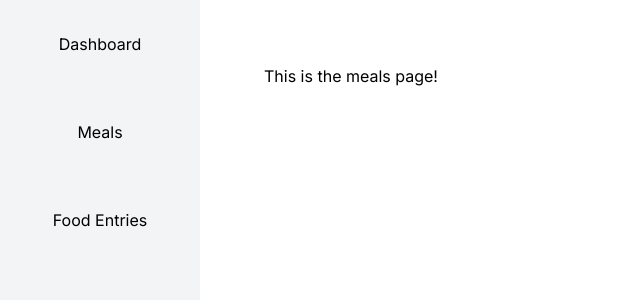
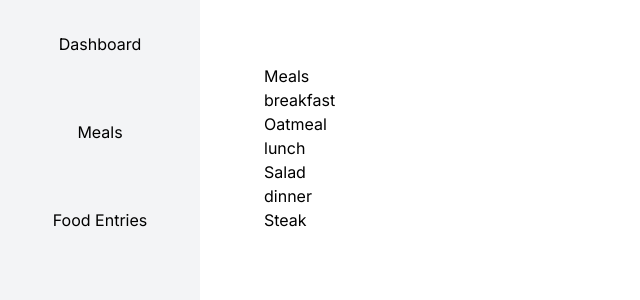
Before and after one commit to reed756/food-diary, a Next.js app: page /dashboard/meals in a window 1280 px wide. Shown: the top 300 px of the page, without its empty margins (0-640 px from the left). Built offline with nearby package versions, Linux system fonts and the light colour scheme.

Commit message:
add meal type and update meals page

```diff
--- a/src/app/dashboard/meals/page.tsx
+++ b/src/app/dashboard/meals/page.tsx
@@ -1,3 +1,72 @@
+import { MEALTYPE } from '@/app/lib/definitions';
+
 export default function Page() {
-  return <h1>This is the meals page!</h1>;
+  const meals = [
+    {
+      id: 0,
+      day_id: 0,
+      type: MEALTYPE.BREAKFAST,
+      createdAt: new Date(),
+      updatedAt: new Date(),
+      foods: [
+        {
+          id: 0,
+          meal_id: 0,
+          name: 'Oatmeal',
+          createdAt: new Date(),
+          updatedAt: new Date()
+        }
+      ]
+    },
+    {
+      id: 1,
+      day_id: 0,
+      type: MEALTYPE.LUNCH,
+      createdAt: new Date(),
+      updatedAt: new Date(),
+      foods: [
+        {
+          id: 1,
+          meal_id: 1,
+          name: 'Salad',
+          createdAt: new Date(),
+          updatedAt: new Date()
+        }
+      ]
+    },
+    {
+      id: 2,
+      day_id: 0,
+      type: MEALTYPE.DINNER,
+      createdAt: new Date(),
+      updatedAt: new Date(),
+      foods: [
+        {
+          id: 2,
+          meal_id: 2,
+          name: 'Steak',
+          createdAt: new Date(),
+          updatedAt: new Date()
+        }
+      ]
+    }
+  ];
+
+  return (
+    <div>
+      <h1>Meals</h1>
+      {meals.map((meal) => {
+        return (
+          <div key={meal.id}>
+            <h2>{meal.type}</h2>
+            <ul>
+              {meal.foods.map((food) => {
+                return <li key={food.id}>{food.name}</li>;
+              })}
+            </ul>
+          </div>
+        );
+      })}
+    </div>
+  );
 }
--- a/src/app/lib/definitions.ts
+++ b/src/app/lib/definitions.ts
@@ -1,29 +1,9 @@
-import * as z from 'zod'
+export const MEALTYPE = {
+  BREAKFAST: 'breakfast',
+  LUNCH: 'lunch',
+  DINNER: 'dinner',
+  SNACK: 'snack',
+  OTHER: 'other'
+} as const;
 
-export const SignupFormSchema = z.object({
-  name: z
-    .string()
-    .min(2, { error: 'Name must be at least 2 characters long.' })
-    .trim(),
-  email: z.email({ error: 'Please enter a valid email.' }).trim(),
-  password: z
-    .string()
-    .min(8, { error: 'Be at least 8 characters long' })
-    .regex(/[a-zA-Z]/, { error: 'Contain at least one letter.' })
-    .regex(/[0-9]/, { error: 'Contain at least one number.' })
-    .regex(/[^a-zA-Z0-9]/, {
-      error: 'Contain at least one special character.',
-    })
-    .trim(),
-})
-
-export type FormState =
-  | {
-    errors?: {
-      name?: string[]
-      email?: string[]
-      password?: string[]
-    }
-    message?: string
-  }
-  | undefined
+export type MealType = typeof MEALTYPE[keyof typeof MEALTYPE];
--- /dev/null
+++ b/src/app/ui/meals/create-meal-form.tsx
@@ -0,0 +1,3 @@
+export function CreateMealForm() {
+  return <form action=""></form>;
+}
```
